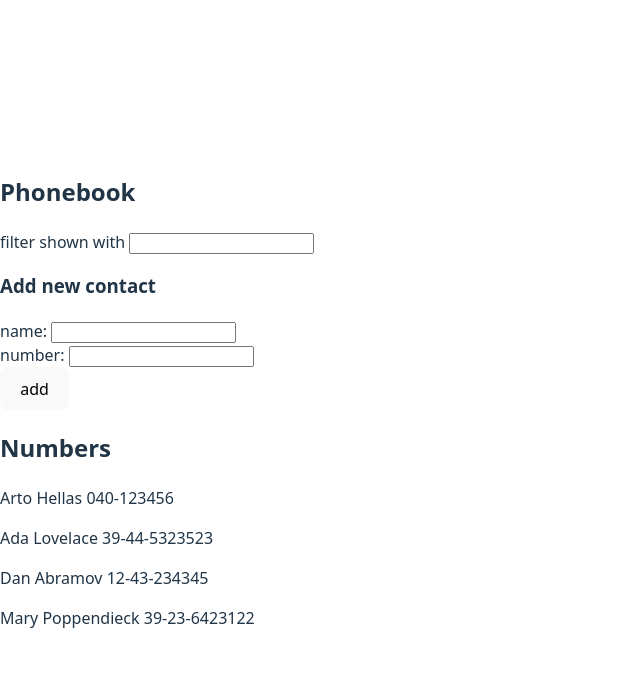
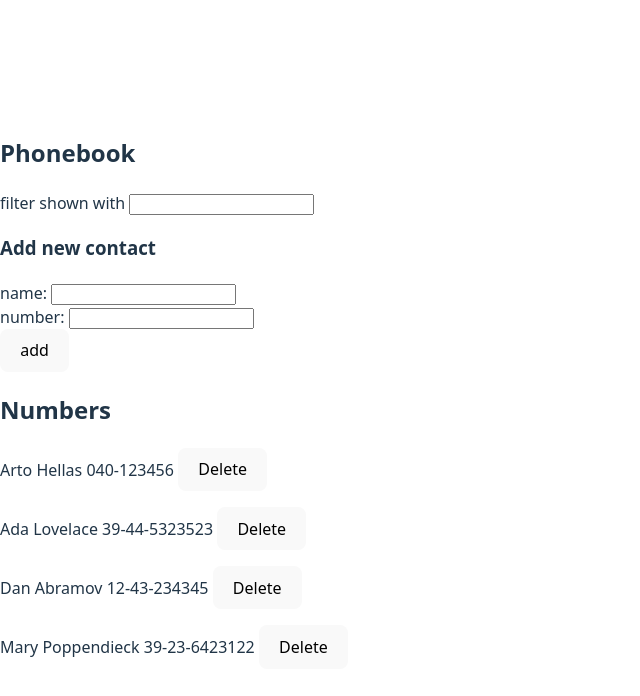
Before and after one commit to Kylef94/fso, a React (Vite) app in the folder part2/phonebook/: page / in a window 1280 px wide. Shown: the top 696 px of the page, without its empty margins (0-640 px from the left). Built offline with nearby package versions, Linux system fonts and the light colour scheme; data requests are answered from the project's data file.

Commit message:
exs 2.12-2.14 done

```diff
--- a/part2/phonebook/db.json
+++ b/part2/phonebook/db.json
@@ -3,22 +3,22 @@
     {
       "name": "Arto Hellas",
       "number": "040-123456",
-        "id": 1
+      "id": "1"
     },
     {
       "name": "Ada Lovelace",
       "number": "39-44-5323523",
-        "id": 2
+      "id": "2"
     },
     {
       "name": "Dan Abramov",
       "number": "12-43-234345",
-        "id": 3
+      "id": "3"
     },
     {
       "name": "Mary Poppendieck",
       "number": "39-23-6423122",
-        "id": 4
+      "id": "4"
     }
   ]
 }
--- a/part2/phonebook/src/App.jsx
+++ b/part2/phonebook/src/App.jsx
@@ -3,30 +3,49 @@ import axios from 'axios'
 import ContactList from './components/ContactList.jsx'
 import FilterForm from './components/FilterForm.jsx'
 import PersonForm from './components/PersonForm.jsx'
-
-
+import ContactService from './services/ContactService.js'
 
 const App = () => {
   const [persons, setPersons] = useState([])
   const [search, setSearch] = useState('')
 
   useEffect(() => {
-    axios.get("http://localhost:3001/persons")
-    .then(response => {
-      setPersons(response.data)
+    ContactService.getAll()
+    .then(contacts => {
+      setPersons(contacts)
     })
 
   }, [])
 
+  const newContact = (newName, newNumber) => {
+    if (persons.find(person => person.name == newName)) {
+      alert(`${newName} is already in the phonebook!`)
+    }
+    else {
+      const newContact = {name: newName,
+                          number: newNumber}
+
+      ContactService.create(newContact)
+      .then(contact => setPersons(persons.concat(contact)))
+
+    }
+  }
+
+  const removeContact = (contact) => {
+    if (window.confirm(`Are you sure you want to delete ${contact.name}`)) {
+      ContactService.remove(contact.id)
+      setPersons(persons.filter(person => person.id != contact.id))
+    }
+  }
 
   return (
     <div>
       <h2>Phonebook</h2>
       <FilterForm search={search} setSearch={setSearch}/>
       <h3>Add new contact</h3>
-      <PersonForm persons={persons} setPersons={setPersons}/>
+      <PersonForm newContact={newContact}/>
       <h2>Numbers</h2>
-      <ContactList persons={persons} search={search}/>
+      <ContactList persons={persons} search={search} removeContact={removeContact}/>
     </div>
   )
 }
--- a/part2/phonebook/src/components/ContactList.jsx
+++ b/part2/phonebook/src/components/ContactList.jsx
@@ -1,9 +1,9 @@
-const Person = ({person}) => <p>{person.name} {person.number}</p>
+const Person = ({person, removeContact}) => <p>{person.name} {person.number} <button onClick={() => removeContact(person)}>Delete</button></p>
 
-const ContactList = ({persons, search}) => {
+const ContactList = ({persons, search, removeContact}) => {
   const filterByName = () => persons.filter((person) => person.name.toLowerCase().includes(search.toLowerCase()))
 
-  return (filterByName().map((person) => <Person key={person.name} person={person} />))
+  return (filterByName().map((person) => <Person key={person.name} person={person} removeContact={removeContact} />))
 }
 
 export default ContactList
--- a/part2/phonebook/src/components/PersonForm.jsx
+++ b/part2/phonebook/src/components/PersonForm.jsx
@@ -1,6 +1,6 @@
 import { useState } from 'react'
 
-const PersonForm = ({persons, setPersons}) => {
+const PersonForm = ({newContact}) => {
   const [newName, setNewName] = useState('')
   const [newNumber, setNewNumber] = useState('')
 
@@ -12,18 +12,10 @@ const PersonForm = ({persons, setPersons}) => {
     setNewNumber(e.target.value)
   }
 
+
   const handleSubmit = (e) => {
     e.preventDefault()
-    if (persons.find(person => person.name == newName)) {
-      alert(`${newName} is already in the phonebook!`)
-    }
-    else {
-      setPersons(persons.concat({
-        name: newName,
-        number: newNumber,
-        id: persons.length + 1
-      }))
-    }
+    newContact(newName, newNumber)
     setNewName('')
     setNewNumber('')
   }
--- /dev/null
+++ b/part2/phonebook/src/services/ContactService.js
@@ -0,0 +1,25 @@
+import axios from 'axios'
+
+const baseUrl = "http://localhost:3001/persons"
+
+const getAll = () => {
+    const request = axios.get(baseUrl)
+    return request.then(resp => resp.data)
+}
+
+const create = newContact => {
+    const request = axios.post(baseUrl, newContact)
+    return request.then(resp => resp.data)
+}
+
+const update = (id, contact) => {
+    const request = axios.put(`${baseUrl}/${id}`, contact)
+    return request.then(resp => resp.data)
+}
+
+const remove = (id) => {
+    const request = axios.delete(`${baseUrl}/${id}`)
+    return request.then(resp => resp.data)
+}
+
+export default {getAll, create, update, remove}
```
Lines whose indentation alone changed are shown as unchanged.
